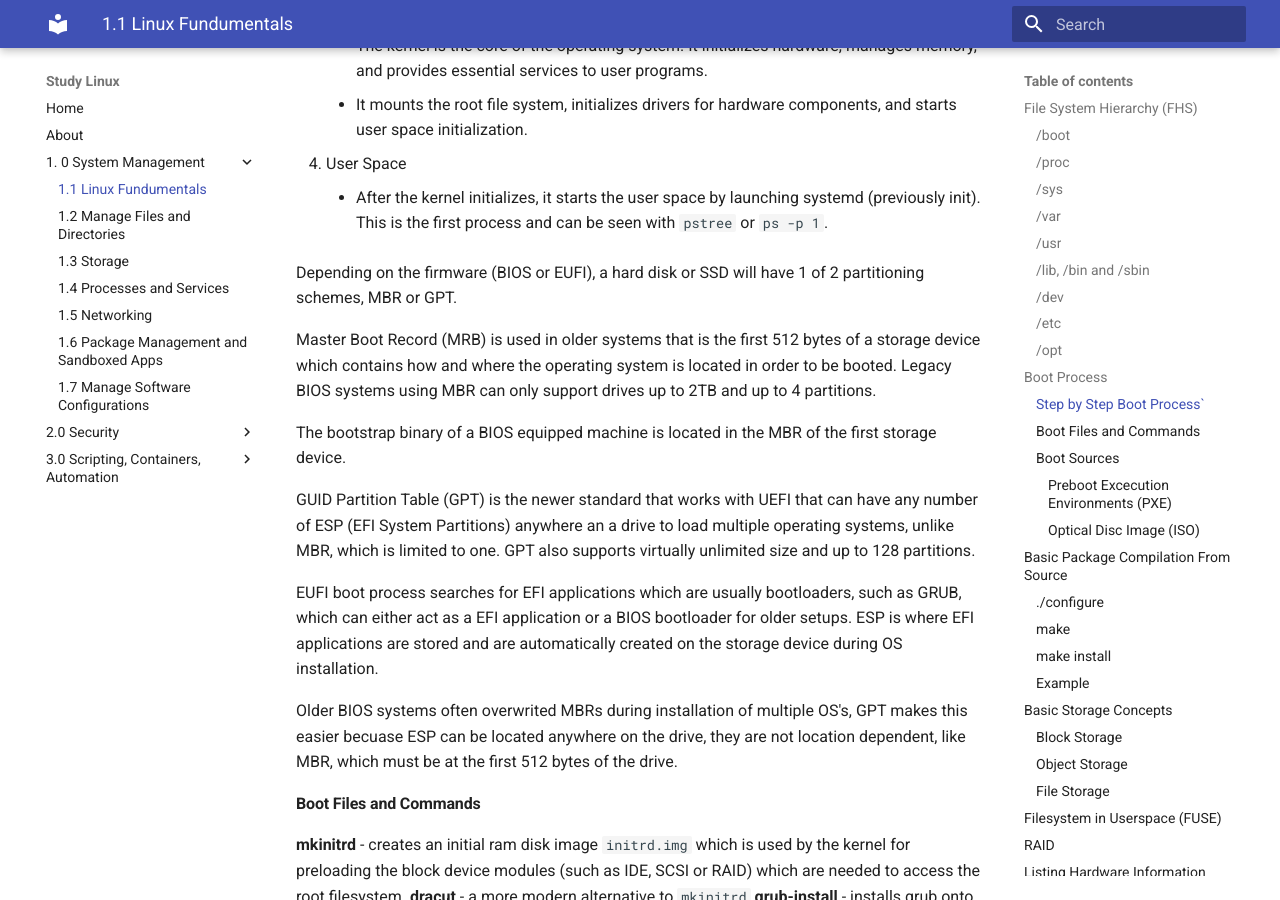
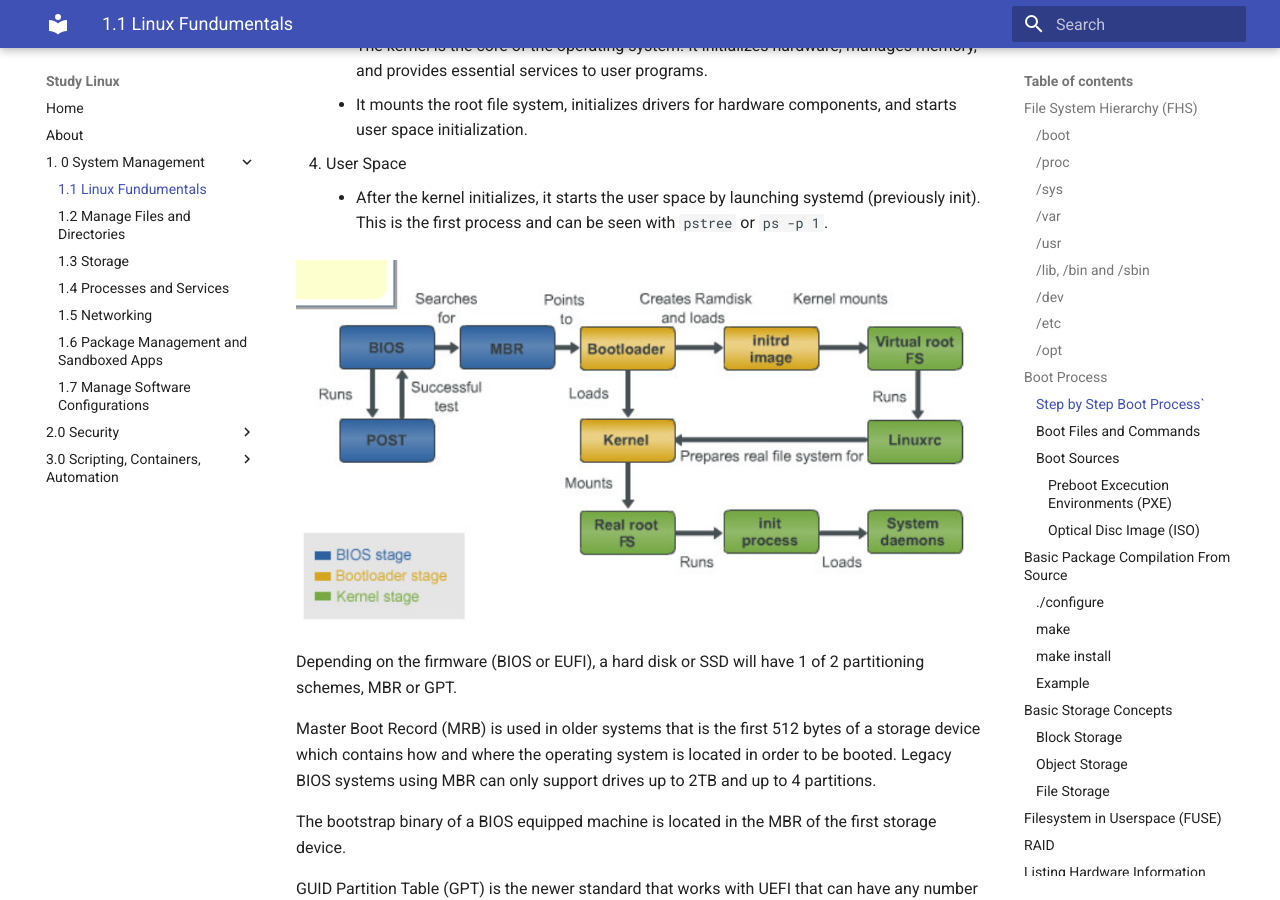
Before and after one commit to Joe-Bulfer/studylinux, an MkDocs documentation site: the page built from docs/1. 0 System Management/1.1 Linux Fundumentals.md, in a window 1280 px wide and 900 px high, scrolled down 3571 px. Built offline with MkDocs 1.6.1 and Material for MkDocs 9.7.7, drawn with Linux system fonts in a browser that asks for light colours.

```diff
--- a/docs/1. 0 System Management/1.1 Linux Fundumentals.md
+++ b/docs/1. 0 System Management/1.1 Linux Fundumentals.md
@@ -100,6 +100,8 @@
 	- It mounts the root file system, initializes drivers for hardware components, and starts user space initialization.
 4. User Space
 	- After the kernel initializes, it starts the user space by launching systemd (previously init). This is the first process and can be seen with `pstree` or `ps -p 1`.
+
+![Stages of Boot Process](boot-process.png)
 
 Depending on the firmware (BIOS or EUFI), a hard disk or SSD will have 1 of 2 partitioning schemes, MBR or GPT.
 
```
